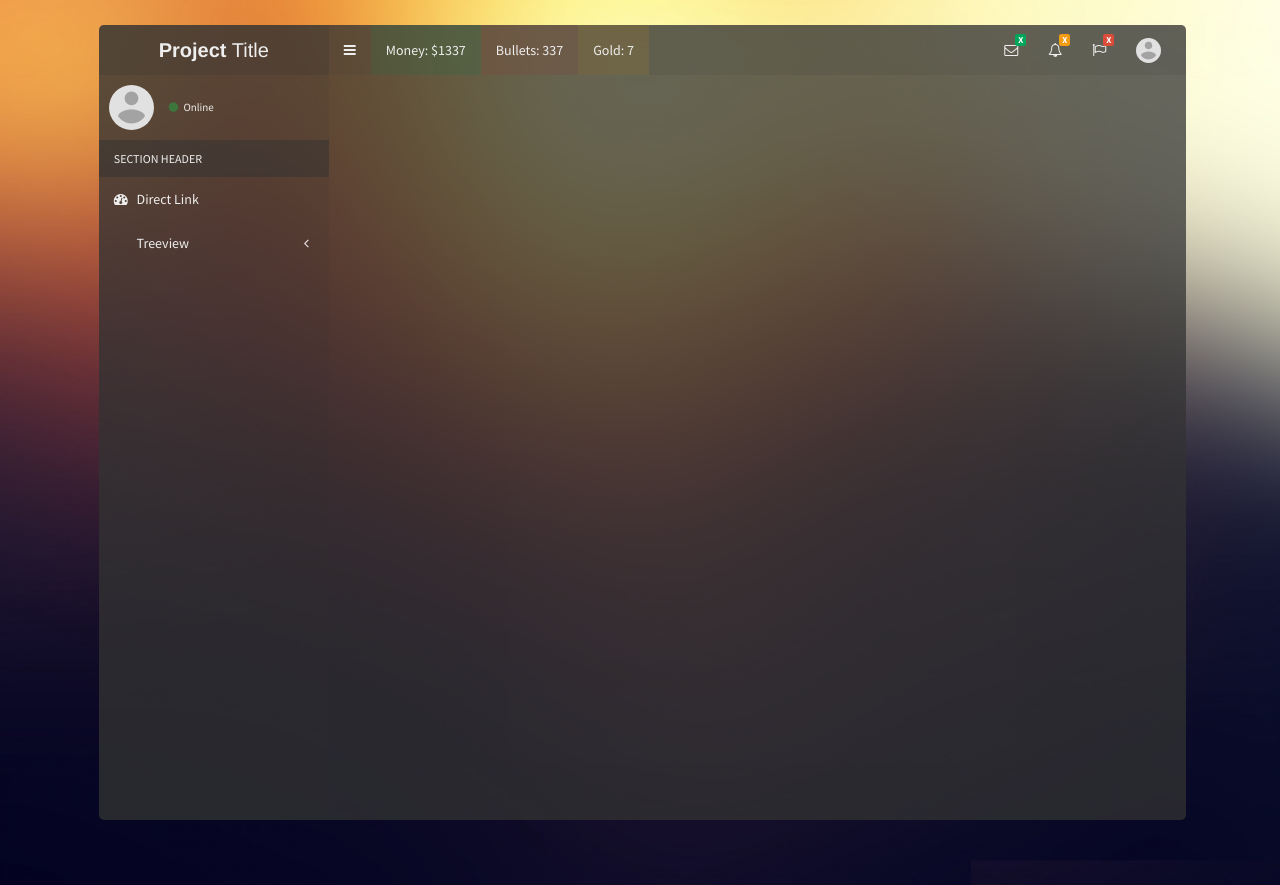
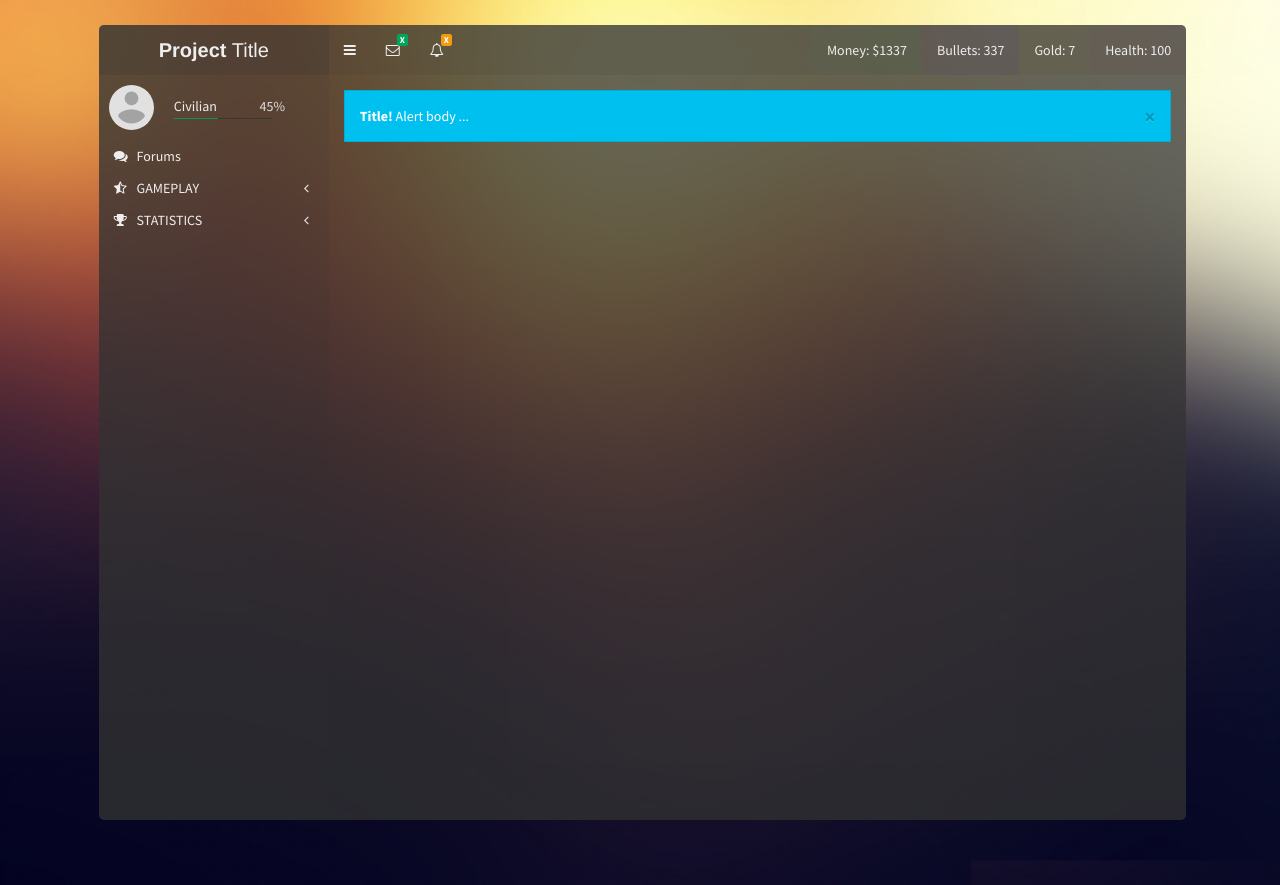
Before and after one commit to Scowen/lost-panda, a Yii app: template views/layouts/lte.php in a window 1280 px wide. Run offline with PHP 8.4 and a stand-in for Yii, Linux system fonts and the light colour scheme; the template is opened without the code that fills it, so the values that code supplies are empty; some libraries are stand-ins or nearby versions.

Commit message:
Adding Components

```diff
--- a/modules/admin/views/layouts/admin.php
+++ b/modules/admin/views/layouts/admin.php
@@ -8,7 +8,7 @@ use yii\helpers\Html;
 use yii\bootstrap\Nav;
 use yii\bootstrap\NavBar;
 use yii\widgets\Breadcrumbs;
-use app\assets\AppAsset;
+use app\assets\AdminAsset;
 
 $user = Yii::$app->user->getIdentity();
 
@@ -17,7 +17,7 @@ $profileImage = Yii::$app->request->baseurl . "/images/profile_image_holder.png"
 $controllerName = Yii::$app->controller->id;
 $actionName = Yii::$app->controller->action->id;
 
-AppAsset::register($this);
+AdminAsset::register($this);
 ?>
 
 <?php $this->beginPage() ?>
--- a/views/layouts/lte.php
+++ b/views/layouts/lte.php
@@ -59,22 +59,25 @@ AppAsset::register($this);
                                     <span class="sr-only">Toggle navigation</span>
                                 </a>
 
-                                <div class="navbar-custom-menu pull-left">
+                                <div class="navbar-custom-menu">
                                     <ul class="nav navbar-nav">
-                                        <li style="background: rgba(0, 166, 90, 0.1);">
+                                        <li style="background: rgba(0, 166, 90, 0.03);">
                                             <?= Html::a("Money: $1337", ['/bank']); ?>
                                         </li>
-                                        <li style="background: rgba(221, 75, 57, 0.1);">
+                                        <li style="background: rgba(136, 0, 239, 0.03);">
                                             <?= Html::a("Bullets: 337", ['/bf']); ?>
                                         </li>
-                                        <li style="background: rgba(243, 156, 18, 0.1);">
+                                        <li style="background: rgba(243, 156, 18, 0.03);">
                                             <?= Html::a("Gold: 7", ['/gold']); ?>
+                                        </li>
+                                        <li style="background: rgba(221, 75, 57, 0.03);">
+                                            <?= Html::a("Health: 100", ['/hospital']); ?>
                                         </li>
                                     </ul>
                                 </div>
 
                                 <!-- Navbar Right Menu -->
-                                <div class="navbar-custom-menu">
+                                <div class="navbar-custom-menu pull-left">
                                     <ul class="nav navbar-nav">
                                         <!-- Messages: style can be found in dropdown.less-->
                                         <li class="dropdown messages-menu">
@@ -126,60 +129,6 @@ AppAsset::register($this);
                                                 </li>
                                             </ul>
                                         </li>
-                                        <!-- Tasks: style can be found in dropdown.less -->
-                                        <li class="dropdown tasks-menu">
-                                            <a href="#" class="dropdown-toggle" data-toggle="dropdown">
-                                                <i class="fa fa-flag-o"></i>
-                                                <span class="label label-danger">X</span>
-                                            </a>
-                                            <ul class="dropdown-menu">
-                                                <li class="header">You have X tasks</li>
-                                                <li>
-                                                    <!-- inner menu: contains the actual data -->
-                                                    <ul class="menu">
-                                                        <!-- <li>
-                                                            <a href="#">
-                                                                <h3>
-                                                                    Make beautiful transitions
-                                                                    <small class="pull-right">80%</small>
-                                                                </h3>
-                                                                <div class="progress xs">
-                                                                    <div class="progress-bar progress-bar-yellow" style="width: 80%" role="progressbar" aria-valuenow="20" aria-valuemin="0" aria-valuemax="100">
-                                                                        <span class="sr-only">80% Complete</span>
-                                                                    </div>
-                                                                </div>
-                                                            </a>
-                                                        </li> -->
-                                                    </ul>
-                                                </li>
-                                            </ul>
-                                        </li>
-
-                                        <!-- User Account: style can be found in dropdown.less -->
-                                        <li class="dropdown user user-menu">
-                                            <a href="#" class="dropdown-toggle" data-toggle="dropdown">
-                                                <img src="<?= $profileImage ?>" class="user-image" alt="User Image">
-                                                <span class="hidden-xs"><?= $user->username ?></span>
-                                            </a>
-                                            <ul class="dropdown-menu">
-                                                <!-- User image -->
-                                                <li class="user-header">
-                                                    <img src="<?= $profileImage ?>" class="img-circle" alt="User Image">
-                                                    <p>
-                                                        <?= $user->username ?>
-                                                        <small>User Rank</small>
-                                                    </p>
-                                                </li>
-                                                <li class="user-footer">
-                                                    <div class="pull-left">
-                                                        <a href="#" class="btn btn-default btn-flat">Profile</a>
-                                                    </div>
-                                                    <div class="pull-right">
-                                                        <?= Html::a("Log Out", ['/site/logout'], ['class' => 'btn btn-default btn-flat']); ?>
-                                                    </div>
-                                                </li>
-                                            </ul>
-                                        </li>
                                     </ul>
                                 </div>
                             </nav>
@@ -196,7 +145,20 @@ AppAsset::register($this);
                                     </div>
                                     <div class="pull-left info">
                                         <p><?= $user->username ?></p>
-                                        <a href="#"><i class="fa fa-circle text-success"></i> Online</a>
+                                        <div class="row">
+                                            <div class="col-xs-8">
+                                                <?= Html::a("Civilian", ['/rank']); ?>
+                                            </div>
+                                            <div class="col-xs-4 text-right" style="color: #DDD">
+                                                45%
+                                            </div>
+                                        </div>
+                                        <div class="row">
+                                            <div class="col-xs-12" style="padding-top:5px; padding-left: 15px; padding-right: 15px">
+                                                <div style="height:1px; background:rgba(0, 166, 90, 0.8); float:left; width:45%;"></div>
+                                                <div style="height:1px; background:rgba(51, 51, 51, 0.8); float:left; width:55%;"></div>
+                                            </div>
+                                        </div>
                                     </div>
                                 </div>
                                 <!-- search form -->
@@ -211,16 +173,33 @@ AppAsset::register($this);
                                 <!-- /.search form -->
                                 <!-- sidebar menu: : style can be found in sidebar.less -->
                                 <ul class="sidebar-menu" style="overflow: hidden;">
-                                    <li class="header">SECTION HEADER</li>
-                                    <li id="menu-section-direct"><?= Html::a('<i class="fa fa-dashboard"></i> <span>Direct Link</span>', ['section/direct']); ?></li>
-                                    <li class="treeview" id="treeview-treeview">
+                                    <!-- <li class="header">SECTION HEADER</li> -->
+                                    <li id="menu-forum"><?= Html::a('<i class="fa fa-comments"></i> <span>Forums</span>', ['/forum']); ?></li>
+                                    <li class="treeview" id="treeview-gameplay">
                                         <a href="#">
-                                            <i class="fa fa-treeview"></i> <span>Treeview</span> <i class="fa fa-angle-left pull-right"></i>
+                                            <i class="fa fa-star-half-o"></i> <span>GAMEPLAY</span> <i class="fa fa-angle-left pull-right"></i>
                                         </a>
                                         <ul class="treeview-menu">
-                                            <li id="menu-treeview-link1"><?= Html::a('<i class="fa fa-circle-o"></i> Link 1</a></li>', ['treeview/link1']); ?></li>
-                                            <li id="menu-treeview-link2"><?= Html::a('<i class="fa fa-circle-o"></i> Link 2</a></li>', ['treeview/link2']); ?></li>
-                                            <li id="menu-treeview-link3"><?= Html::a('<i class="fa fa-circle-o"></i> Link 3</a></li>', ['treeview/link3']); ?></li>
+                                            <li id="menu-steal-weapon"><?= Html::a('<i class="fa fa-circle-o"></i> Rob Munitions</a></li>', ['/steal/weapon']); ?></li>
+                                            <li id="menu-steal-vehicle"><?= Html::a('<i class="fa fa-circle-o"></i> Steal a Vehicle</a></li>', ['/steal/vehicle']); ?></li>
+                                            <li id="menu-steal-aircraft"><?= Html::a('<i class="fa fa-circle-o"></i> Hijack an Aircraft</a></li>', ['/steal/aircraft']); ?></li>
+                                            <li id="menu-operation"><?= Html::a('<i class="fa fa-circle-o"></i> Operation</a></li>', ['/operation']); ?></li>
+                                            <li id="menu-hunt"><?= Html::a('<i class="fa fa-circle-o"></i> Hunting</a></li>', ['/hunt']); ?></li>
+                                            <li id="menu-mission"><?= Html::a('<i class="fa fa-circle-o"></i> Missions</a></li>', ['/mission']); ?></li>
+                                            <li id="menu-inventory"><?= Html::a('<i class="fa fa-circle-o"></i> Inventory</a></li>', ['/inventory']); ?></li>
+                                            <li id="menu-garage"><?= Html::a('<i class="fa fa-circle-o"></i> Garage</a></li>', ['/vehicle']); ?></li>
+                                            <li id="menu-hangar"><?= Html::a('<i class="fa fa-circle-o"></i> Hangar</a></li>', ['/aircraft']); ?></li>
+                                            <li id="menu-prison"><?= Html::a('<i class="fa fa-circle-o"></i> Prison</a></li>', ['/prison']); ?></li>
+                                            <li id="menu-market"><?= Html::a('<i class="fa fa-circle-o"></i> Marketplace</a></li>', ['/market']); ?></li>
+                                        </ul>
+                                    </li>
+                                    <li class="treeview" id="treeview-stats">
+                                        <a href="#">
+                                            <i class="fa fa-trophy"></i> <span>STATISTICS</span> <i class="fa fa-angle-left pull-right"></i>
+                                        </a>
+                                        <ul class="treeview-menu">
+                                            <li id="menu-stats-personal"><?= Html::a('<i class="fa fa-circle-o"></i> Your Stats</a></li>', ['/stats/personal']); ?></li>
+                                            <li id="menu-stats-round"><?= Html::a('<i class="fa fa-circle-o"></i> Round Stats</a></li>', ['/stats/round']); ?></li>
                                         </ul>
                                     </li>
                                 </ul>
@@ -230,6 +209,10 @@ AppAsset::register($this);
 
                         <div class="content-wrapper">
                             <section class="content">
+                                <div class="alert alert-info">
+                                    <button type="button" class="close" data-dismiss="alert" aria-hidden="true">&times;</button>
+                                    <strong>Title!</strong> Alert body ...
+                                </div>
                                 <?= $content ?>
                             </section>
                         </div>
--- a/web/css/adminlte.css
+++ b/web/css/adminlte.css
@@ -93,3 +93,16 @@ li.header {
 .alert {
     border-radius: 0px !important;
 }
+
+.sidebar-menu>li>a {
+    padding-top: 6px;
+    padding-bottom: 6px;
+}
+
+.sidebar-menu>li>ul>li>a>i {
+    color: #555;
+}
+
+.sidebar-menu>li:hover, .sidebar-menu>li.active {
+    background: rgba(51, 51, 51, 0.4);
+}
```
Also changed, not shown: assets/AdminAsset.php (added, +52 -0 lines).
